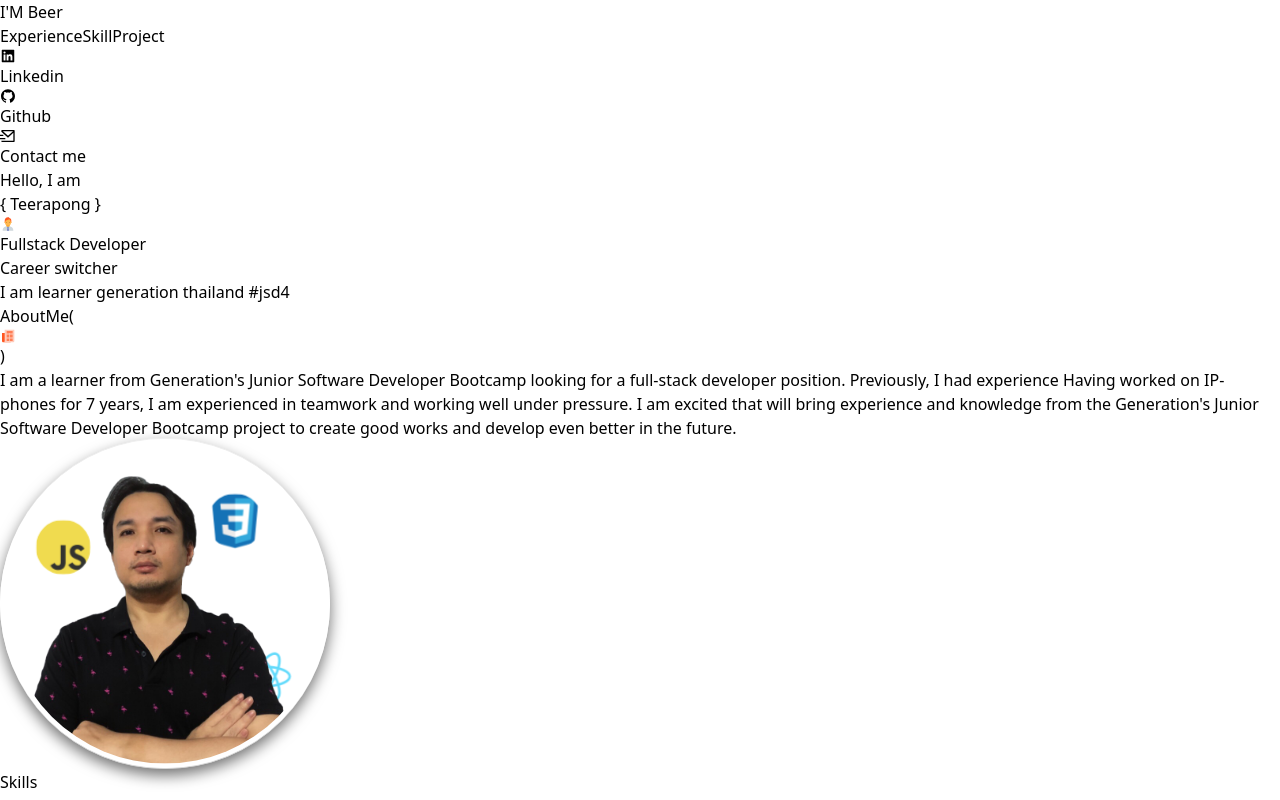
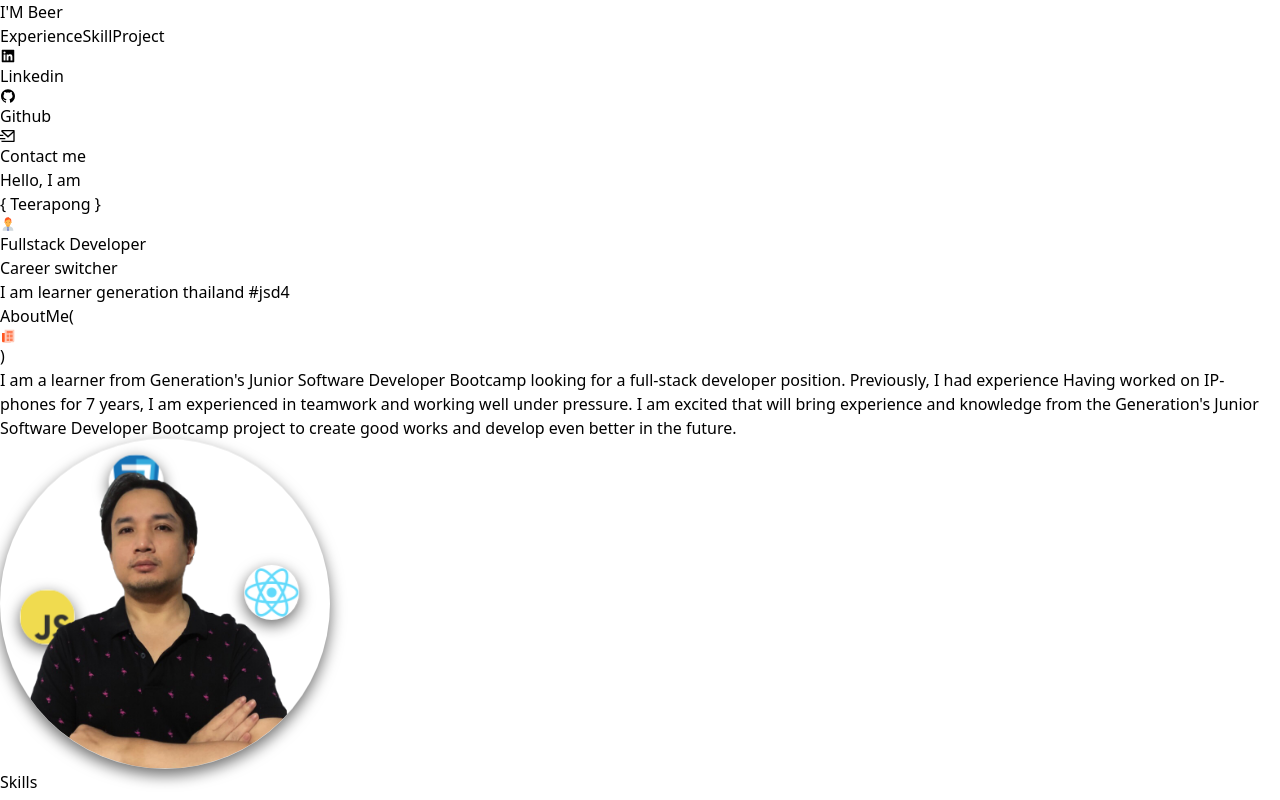
Before and after one commit to Banmairury/my-portfolio, a React (Vite) app: page / in a window 1280 px wide. Shown: the top 800 px of the page. Built offline with nearby package versions, Linux system fonts and the light colour scheme.

Commit message:
update navbar

```diff
--- a/src/components/Navbar.jsx
+++ b/src/components/Navbar.jsx
@@ -17,14 +17,14 @@ const Navbar = () => {
         </a>
       </div>
       <div className="flex">
-        <a href="#">
+        <a href="https://www.linkedin.com/in/b-teerapong" target="_blank">
           <button className=" text-lg flex items-center justify-center w-40 h-10 rounded-lg hover:bg-sky-700 gap-2">
             <AiFillLinkedin />
             Linkedin
           </button>
         </a>
         <a
-          href="#"
+          href="https://github.com/Banmairury" target="_blank"
           className=" text-lg flex items-center justify-center w-40 h-10 rounded-lg hover:bg-orange-700 gap-2"
         >
           <AiOutlineGithub />
--- a/src/styles/Profile.css
+++ b/src/styles/Profile.css
@@ -4,7 +4,7 @@
 	width: 330px;
 	height: 330px;
 	box-sizing: border-box;
-	border: 5px white solid;
+	/* border: 5px white solid; */
 	border-radius: 50%;
 	overflow: hidden;
 	box-shadow: 0 5px 15px 0px rgba(0,0,0,0.6);
@@ -31,7 +31,7 @@
   width:220px;
   height:220px;
 }
-.load img{border:0;margin:0;width:25%;height:25%;position:absolute;border-radius:50%;animation:spin 4s ease infinite}
+.load img{border:0;margin:0;width:25%;height:25%;position:absolute;border-radius:50%;animation:spin 4s ease infinite;box-shadow: 0 5px 15px 0px rgba(0,0,0,0.6);}
 
 .load :first-child{background:none;animation-delay:-3s}
 .load :nth-child(2){background:none;animation-delay:-2s}
@@ -39,10 +39,10 @@
 .load :last-child{background:none}
 
 @keyframes spin{
-  0%,100%{transform:translate(-35%)}
-  25%{transform:translate(330%)}
-  50%{transform:translate(330%, 330%)}
-  75%{transform:translate(-35%, 330%)}
+  0%,100%{transform:translate(-95%,160%)}
+  25%{transform:translate(130%,-110%)}
+  50%{transform:translate(380%, 170%)}
+  75%{transform:translate(120%, 260%)}
 }
 
 #profile{
```
